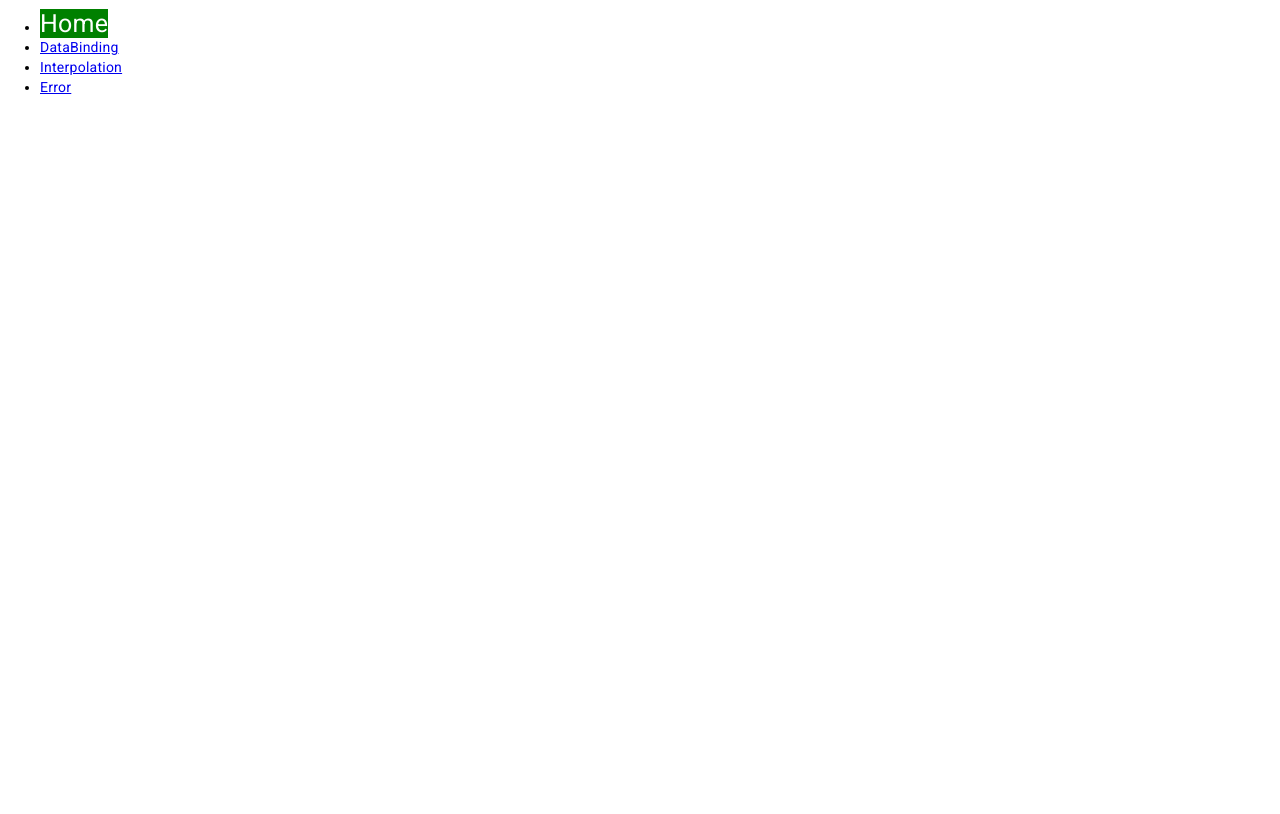
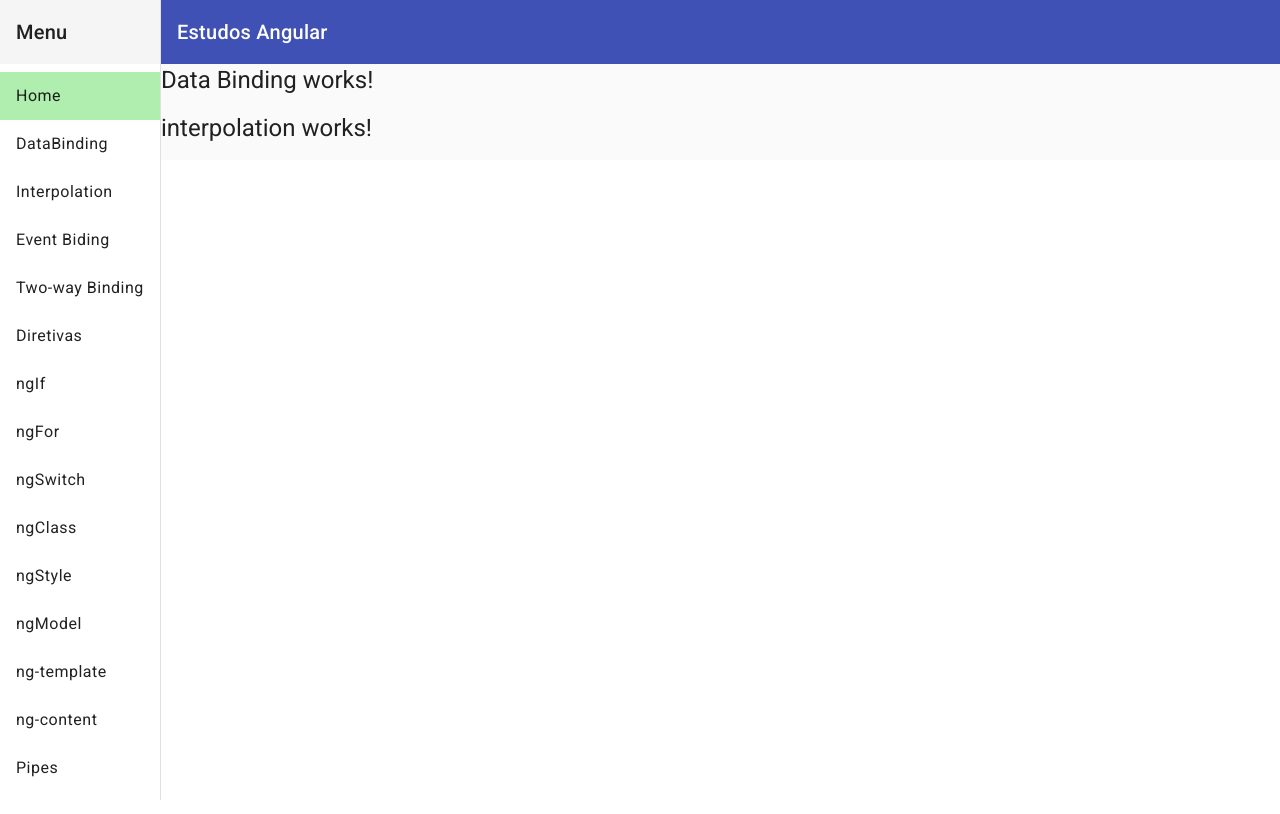
Before and after one commit to pedroarneiroz/dashboardProject, an Angular app: page / in a window 1280 px wide. Built offline with nearby package versions, Linux system fonts and the light colour scheme.

Commit message:
menu pages navigation

```diff
--- a/src/app/app.component.html
+++ b/src/app/app.component.html
@@ -1,5 +1,5 @@
 <app-menu>
-    <app-data-binding></app-data-binding>
-    <app-interpolation></app-interpolation>
+    <!-- <app-data-binding></app-data-binding>
+    <app-interpolation></app-interpolation> -->
 
 </app-menu>
--- a/src/app/pages/menu/menu.component.css
+++ b/src/app/pages/menu/menu.component.css
@@ -1,9 +1,6 @@
 .active {
-    background-color: green;
+    background-color: rgb(176, 238, 176);
     color: #fff;
-    font: bold;
-    font-size: 25px;
-    text-decoration: none;
 }
 
 
--- a/src/app/pages/menu/menu.component.html
+++ b/src/app/pages/menu/menu.component.html
@@ -1,4 +1,4 @@
-<header>
+<!-- <header>
     <nav>
         <ul>
             <li>
@@ -15,20 +15,18 @@
             </li>
         </ul>
     </nav>
-</header>
+</header> -->
 
 
 
-
-
-
-
-<!-- <mat-sidenav-container class="sidenav-container">
+<mat-sidenav-container class="sidenav-container">
     <mat-sidenav #drawer class="sidenav" fixedInViewport [attr.role]="(isHandset$ | async) ? 'dialog' : 'navigation'" [mode]="(isHandset$ | async) ? 'over' : 'side'" [opened]="(isHandset$ | async) === false">
         <mat-toolbar>Menu</mat-toolbar>
 
         <mat-nav-list>
-            <a mat-list-item routerLink="DataBinding">Data Binding</a>
+            <a mat-list-item routerLink="/" [routerLinkActive]="['active']" [routerLinkActiveOptions]="{exact: true}">Home</a>
+            <a mat-list-item routerLink="/dataBinding" [routerLinkActive]="['active']" [routerLinkActiveOptions]="{exact: true}">DataBinding</a>
+
             <a mat-list-item routerLink="Interpolation">Interpolation</a>
             <a mat-list-item href="#">Event Biding</a>
             <a mat-list-item href="#">Two-way Binding</a>
@@ -55,7 +53,8 @@
         <ng-content></ng-content>
 
 
-        add content here
+        <app-data-binding></app-data-binding>
+        <app-interpolation></app-interpolation>
 
     </mat-sidenav-content>
-</mat-sidenav-container> -->
+</mat-sidenav-container>
```
Also changed, not shown: src/app/pages/data-binding/data-binding.component.html (line endings or trailing spaces), src/app/pages/interpolation/interpolation.component.html (line endings or trailing spaces).
